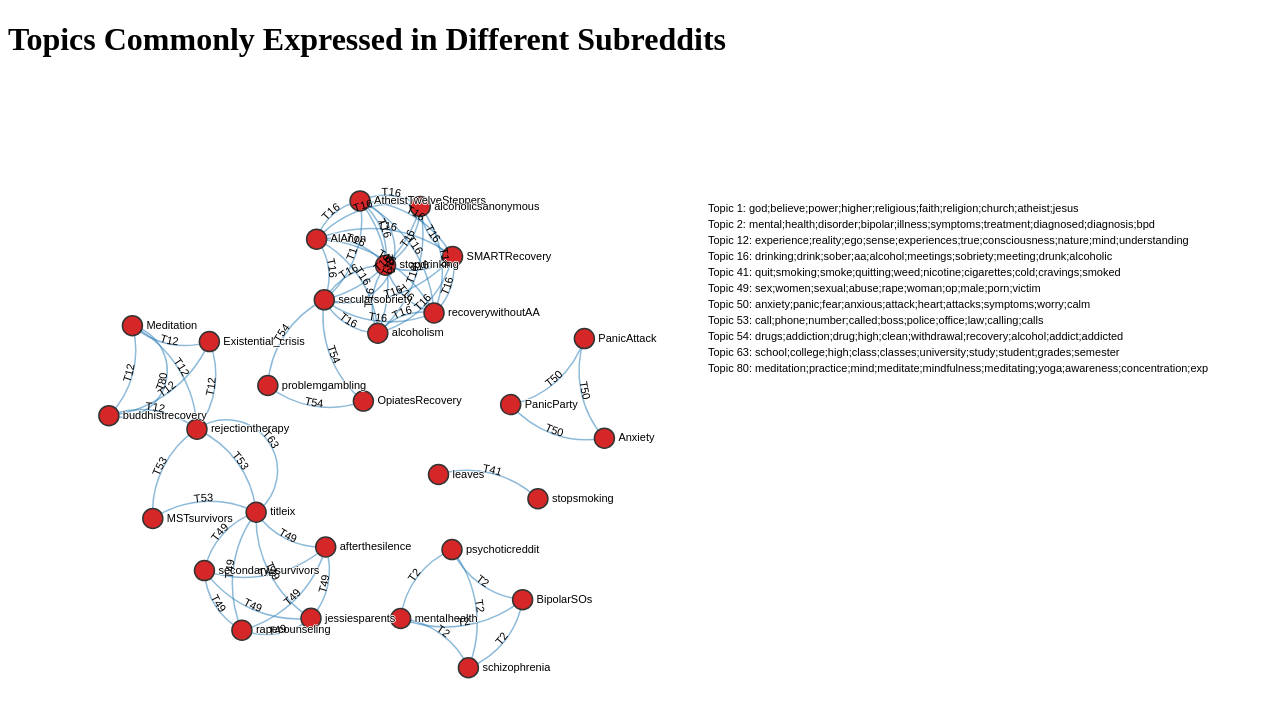
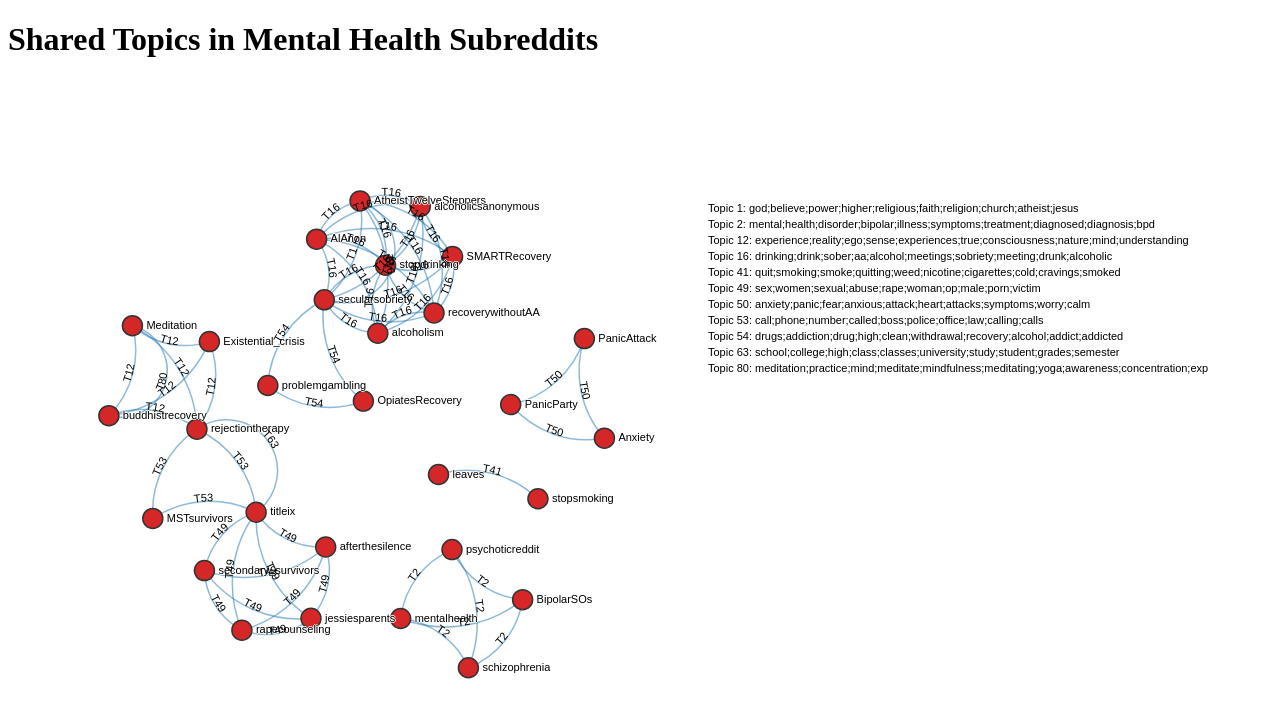
Before and after one commit to geebioso/Subreddit-Topic-Visualization, a plain HTML site: page index.html in a window 1280 px wide. Drawn offline with nearby package versions, Linux system fonts and the light colour scheme.

```diff
--- a/index.html
+++ b/index.html
@@ -58,7 +58,7 @@ circle {
 </style>
 <body>
 
-<h1 font-family="sans-serif" > Topics Commonly Expressed in Different Subreddits </h1>
+<h1 font-family="sans-serif" > Shared Topics in  Mental Health Subreddits </h1>
 
 <div class="containerl" id="chart1">
 </div>
```
